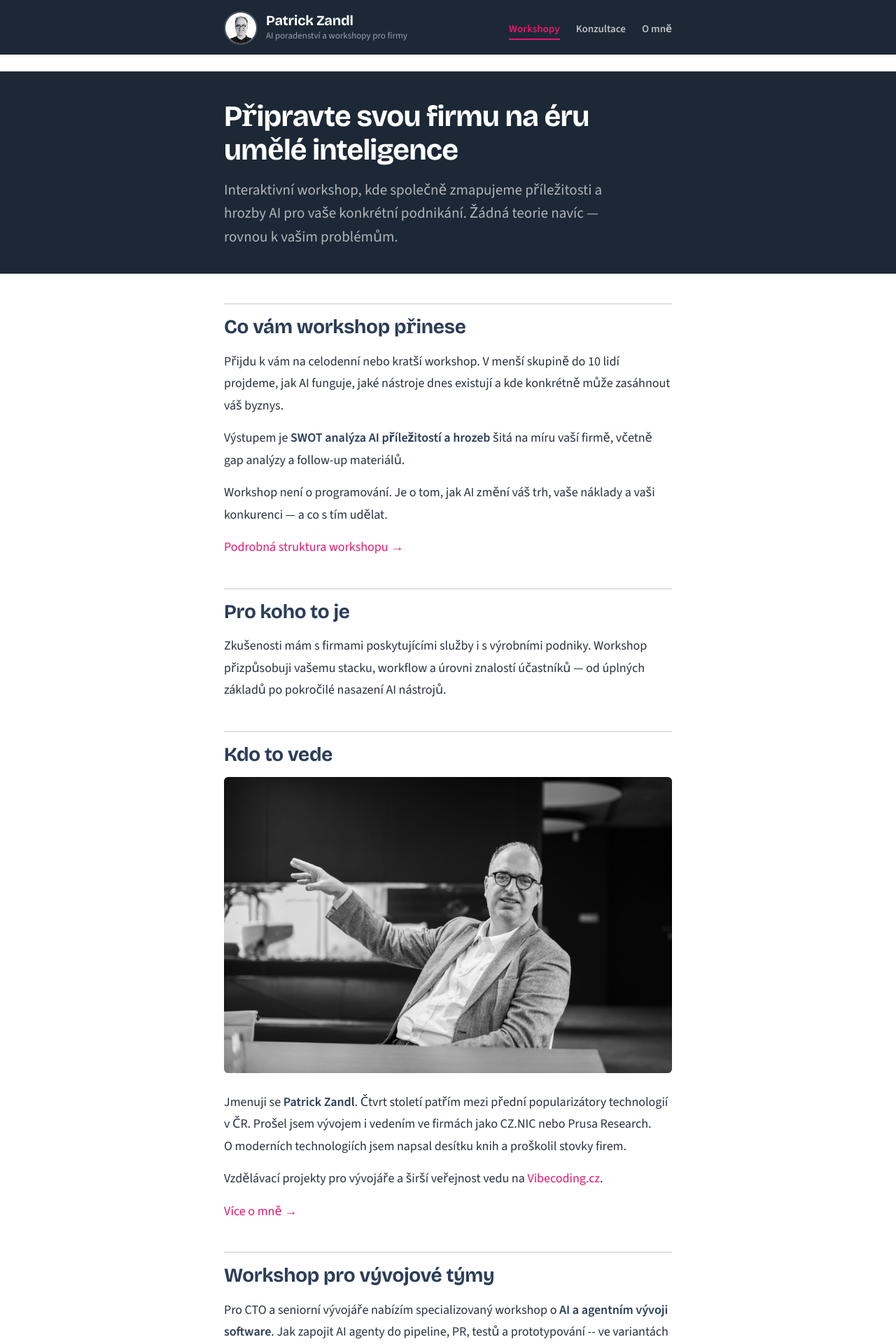
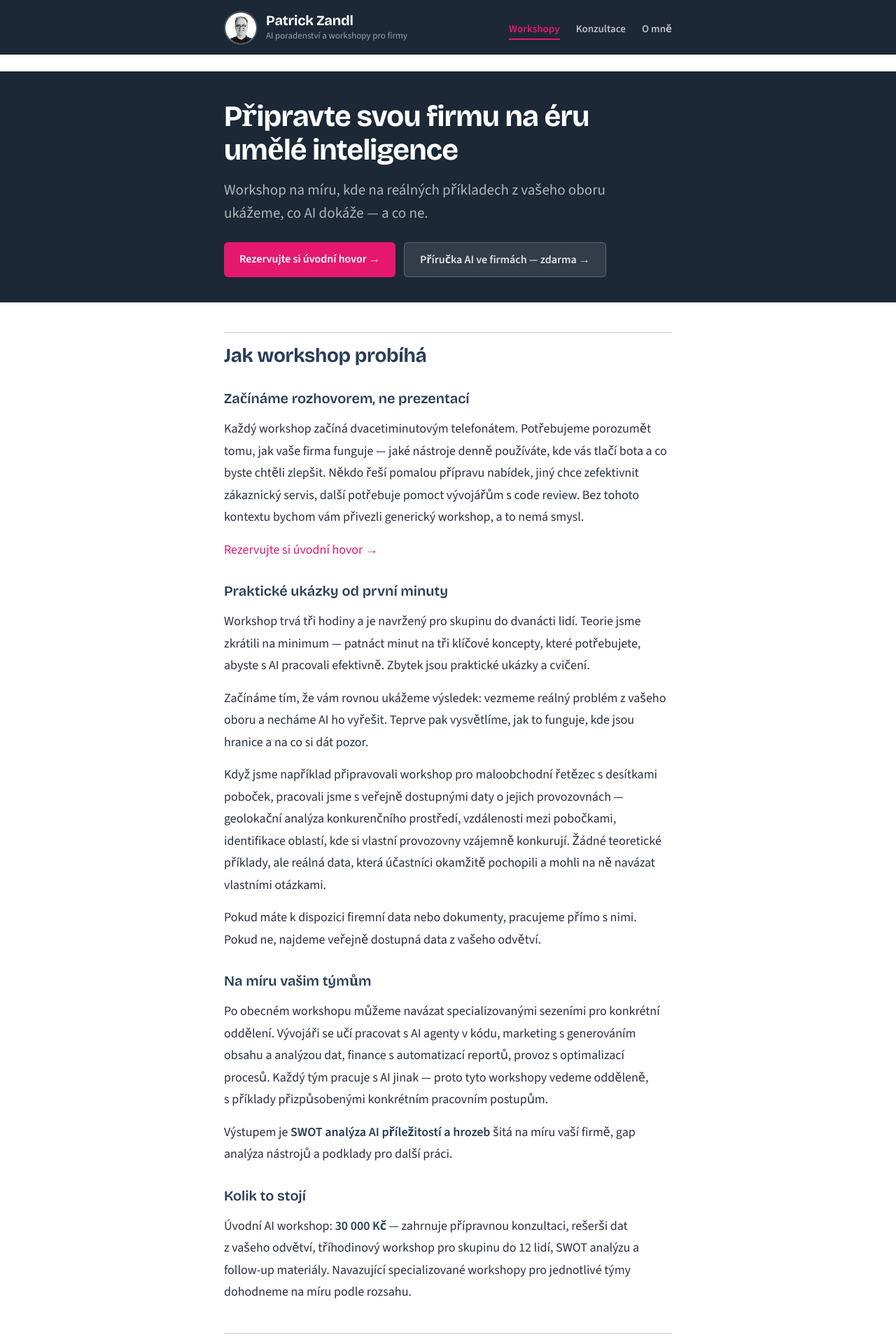
Before and after one commit to tangero/aivefirmach, a Jekyll site: the page built from index.html, in a window 1280 px wide. Shown: the top 1920 px of the page at 70% size. Built offline with Jekyll 4.4.1, drawn with Linux system fonts in a browser that asks for light colours; the list of posts is cut into pages by our own code; comment, search, counter and statistics services are not loaded; some of the changed text lies outside the part shown.

Commit message:
Přepracování homepage: třístupňový model workshopu, Fantastical CTA, příručka
Nová struktura: rozhovor → workshop → specializace. Přidán konkrétní příklad
z praxe (maloobchodní řetězec), Fantastical booking link, příručka jako
lead magnet, explicitní cena 30 000 Kč. Hero CTA tlačítka (magenta primary,
ghost secondary).

Co-Authored-By: Claude Opus 4.6 (1M context) <noreply@anthropic.com>

```diff
--- a/assets/style.scss
+++ b/assets/style.scss
@@ -420,6 +420,50 @@ nav {
   margin: 0;
 }
 
+.hero-cta {
+  margin: 24px 0 0;
+  display: flex;
+  flex-wrap: wrap;
+  gap: 12px;
+
+  @include mobile {
+    flex-direction: column;
+  }
+}
+
+.btn-primary {
+  display: inline-block;
+  background: $magenta;
+  color: $white;
+  font-weight: 600;
+  font-size: 16px;
+  padding: 10px 22px;
+  border-radius: 6px;
+  transition: background 0.15s ease;
+
+  &:hover {
+    background: $magenta-hover;
+    color: $white;
+  }
+}
+
+.btn-secondary {
+  display: inline-block;
+  background: rgba(255,255,255,0.1);
+  color: rgba(255,255,255,0.85);
+  font-weight: 600;
+  font-size: 16px;
+  padding: 10px 22px;
+  border-radius: 6px;
+  border: 1px solid rgba(255,255,255,0.2);
+  transition: background 0.15s ease, color 0.15s ease;
+
+  &:hover {
+    background: rgba(255,255,255,0.18);
+    color: $white;
+  }
+}
+
 //
 // .main
 //
--- a/index.html
+++ b/index.html
@@ -4,20 +4,41 @@ layout: default
 
 <div class="hero-section">
   <h1>Připravte svou firmu na&nbsp;éru umělé inteligence</h1>
-  <p class="hero-lead">Interaktivní workshop, kde společně zmapujeme příležitosti a hrozby AI pro vaše konkrétní podnikání. Žádná teorie navíc&nbsp;&mdash; rovnou k&nbsp;vašim problémům.</p>
+  <p class="hero-lead">Workshop na míru, kde na reálných příkladech z&nbsp;vašeho oboru ukážeme, co AI dokáže&nbsp;&mdash; a&nbsp;co ne.</p>
+  <p class="hero-cta">
+    <a href="https://fantastical.app/patrickzandl" class="btn-primary" target="_blank" rel="noopener noreferrer">Rezervujte si úvodní hovor &rarr;</a>
+    <a href="https://www.vibecoding.cz/prirucka/" class="btn-secondary" target="_blank" rel="noopener noreferrer">Příručka AI ve firmách &mdash; zdarma &rarr;</a>
+  </p>
 </div>
 
 <article class="post">
   <div class="entry">
 
-    <h2>Co vám workshop přinese</h2>
-    <p>Přijdu k vám na celodenní nebo kratší workshop. V&nbsp;menší skupině do 10 lidí projdeme, jak AI funguje, jaké nástroje dnes existují a kde konkrétně může zasáhnout váš byznys.</p>
-    <p>Výstupem je <strong>SWOT analýza AI příležitostí a hrozeb</strong> šitá na míru vaší firmě, včetně gap analýzy a follow-up materiálů.</p>
-    <p>Workshop není o programování. Je o tom, jak AI změní váš trh, vaše náklady a vaši konkurenci&nbsp;&mdash; a co s tím udělat.</p>
-    <p><a href="/workshop">Podrobná struktura workshopu &rarr;</a></p>
+    <h2>Jak workshop probíhá</h2>
+
+    <h3>Začínáme rozhovorem, ne prezentací</h3>
+    <p>Každý workshop začíná dvacetiminutovým telefonátem. Potřebujeme porozumět tomu, jak vaše firma funguje&nbsp;&mdash; jaké nástroje denně používáte, kde vás tlačí bota a co byste chtěli zlepšit. Někdo řeší pomalou přípravu nabídek, jiný chce zefektivnit zákaznický servis, další potřebuje pomoct vývojářům s&nbsp;code review. Bez tohoto kontextu bychom vám přivezli generický workshop, a to nemá smysl.</p>
+    <p><a href="https://fantastical.app/patrickzandl" target="_blank" rel="noopener noreferrer">Rezervujte si úvodní hovor &rarr;</a></p>
+
+    <h3>Praktické ukázky od první minuty</h3>
+    <p>Workshop trvá tři hodiny a je navržený pro skupinu do dvanácti lidí. Teorie jsme zkrátili na minimum&nbsp;&mdash; patnáct minut na tři klíčové koncepty, které potřebujete, abyste s&nbsp;AI pracovali efektivně. Zbytek jsou praktické ukázky a cvičení.</p>
+    <p>Začínáme tím, že vám rovnou ukážeme výsledek: vezmeme reálný problém z&nbsp;vašeho oboru a necháme AI ho vyřešit. Teprve pak vysvětlíme, jak to funguje, kde jsou hranice a na co si dát pozor.</p>
+    <p>Když jsme například připravovali workshop pro maloobchodní řetězec s&nbsp;desítkami poboček, pracovali jsme s&nbsp;veřejně dostupnými daty o&nbsp;jejich provozovnách&nbsp;&mdash; geolokační analýza konkurenčního prostředí, vzdálenosti mezi pobočkami, identifikace oblastí, kde si vlastní provozovny vzájemně konkurují. Žádné teoretické příklady, ale reálná data, která účastníci okamžitě pochopili a mohli na ně navázat vlastními otázkami.</p>
+    <p>Pokud máte k&nbsp;dispozici firemní data nebo dokumenty, pracujeme přímo s&nbsp;nimi. Pokud ne, najdeme veřejně dostupná data z&nbsp;vašeho odvětví.</p>
+
+    <h3>Na míru vašim týmům</h3>
+    <p>Po obecném workshopu můžeme navázat specializovanými sezeními pro konkrétní oddělení. Vývojáři se učí pracovat s&nbsp;AI agenty v&nbsp;kódu, marketing s&nbsp;generováním obsahu a analýzou dat, finance s&nbsp;automatizací reportů, provoz s&nbsp;optimalizací procesů. Každý tým pracuje s&nbsp;AI jinak&nbsp;&mdash; proto tyto workshopy vedeme odděleně, s&nbsp;příklady přizpůsobenými konkrétním pracovním postupům.</p>
+    <p>Výstupem je <strong>SWOT analýza AI příležitostí a hrozeb</strong> šitá na míru vaší firmě, gap analýza nástrojů a podklady pro další práci.</p>
+
+    <h3>Kolik to stojí</h3>
+    <p>Úvodní AI workshop: <strong>30&nbsp;000&nbsp;Kč</strong>&nbsp;&mdash; zahrnuje přípravnou konzultaci, rešerši dat z&nbsp;vašeho odvětví, tříhodinový workshop pro skupinu do 12 lidí, SWOT analýzu a follow-up materiály. Navazující specializované workshopy pro jednotlivé týmy dohodneme na míru podle rozsahu.</p>
+
+    <h2>Chcete začít hned?</h2>
+    <p>Připravili jsme praktickou příručku <strong>AI ve firmách 2026</strong>&nbsp;&mdash; jak začít s&nbsp;AI ve firmě o&nbsp;10&ndash;100 lidech, bez IT oddělení a bez milionových investic. Šest reálných scénářů z&nbsp;českých firem, pět kroků k&nbsp;nasazení a jedenáct tipů, které můžete použít zítra.</p>
+    <p><a href="https://www.vibecoding.cz/prirucka/" target="_blank" rel="noopener noreferrer"><strong>Stáhněte si příručku zdarma &rarr;</strong></a></p>
 
     <h2>Pro koho to je</h2>
-    <p>Zkušenosti mám s firmami poskytujícími služby i s výrobními podniky. Workshop přizpůsobuji vašemu stacku, workflow a úrovni znalostí účastníků&nbsp;&mdash; od úplných základů po pokročilé nasazení AI nástrojů.</p>
+    <p>Zkušenosti mám s&nbsp;firmami poskytujícími služby i s&nbsp;výrobními podniky&nbsp;&mdash; od maloobchodních řetězců a gastronomie po technologické firmy a výrobu. Workshop přizpůsobuji vašemu stacku, workflow a úrovni znalostí účastníků&nbsp;&mdash; od úplných základů po pokročilé nasazení AI nástrojů.</p>
 
     <h2>Kdo to vede</h2>
     <img src="/images/patrick-zandl.jpeg" width="1600" height="1058" loading="lazy" alt="Patrick Zandl při workshopu" />
@@ -26,17 +47,20 @@ layout: default
     <p><a href="/about">Více o mně &rarr;</a></p>
 
     <h2>Workshop pro vývojové týmy</h2>
-    <p>Pro CTO a seniorní vývojáře nabízím specializovaný workshop o <strong>AI a agentním vývoji software</strong>. Jak zapojit AI agenty do pipeline, PR, testů a prototypování -- ve variantách pro startupy, střední firmy i enterprise.</p>
+    <p>Pro CTO a seniorní vývojáře nabízím specializovaný workshop o&nbsp;<strong>AI a agentním vývoji software</strong>. Jak zapojit AI agenty do pipeline, PR, testů a prototypování&nbsp;&mdash; ve variantách pro startupy, střední firmy i enterprise.</p>
     <p><a href="/ai-development-workshop">Podrobnosti o workshopu pro vývojáře &rarr;</a></p>
 
     <div class="cta-box">
       <p class="cta-heading">Zaujalo vás to?</p>
       <p class="cta-contact">
+        <a href="https://fantastical.app/patrickzandl" class="cta-link" target="_blank" rel="noopener noreferrer">Rezervujte si úvodní hovor &rarr;</a>
+      </p>
+      <p class="cta-note">Dvacet minut, ve kterých zjistíme, jestli a jak vám AI může pomoct.</p>
+      <p class="cta-contact" style="margin-top: 12px;">
         <a href="mailto:patrick@zandl.cz" class="cta-link">patrick@zandl.cz</a>
         <span class="cta-sep">&middot;</span>
         <a href="tel:+420777677077" class="cta-link">+420 777 677 077</a>
       </p>
-      <p class="cta-note">Napište nebo zavolejte a dohodneme rozsah, termín a podrobnosti.</p>
     </div>
 
   </div>
```
